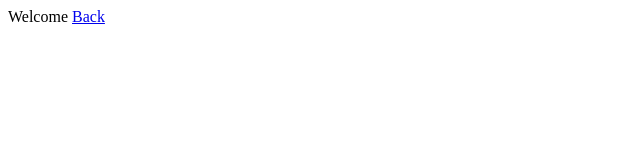
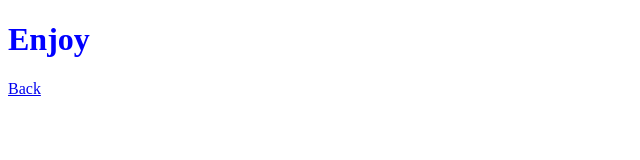
Before and after one commit to Abubakar49/sample, a plain HTML site: page PAGES/about.html in a window 1280 px wide. Shown: the whole page, without its empty margins (0-640 px from the left). Drawn offline with Linux system fonts and the light colour scheme; files that its build step writes are made by us from their sources.

Commit message:
Update about.html

```diff
--- a/PAGES/about.html
+++ b/PAGES/about.html
@@ -7,8 +7,8 @@
 
 
 </head>
-<body> Welcome
-
+<body>
+<h1>Enjoy</h1>
   <a href="../index.html"> Back </a>
 
 </body>
```
